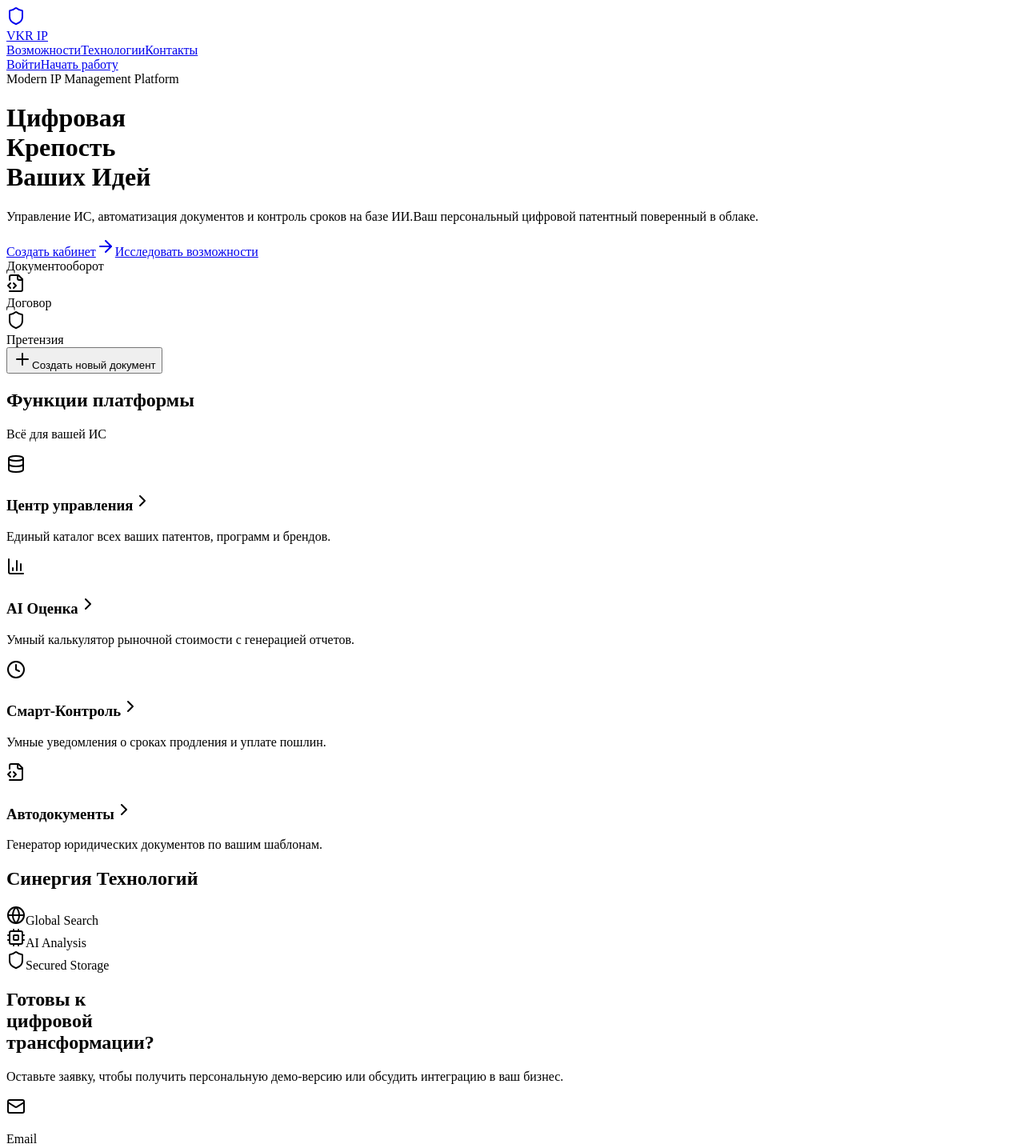
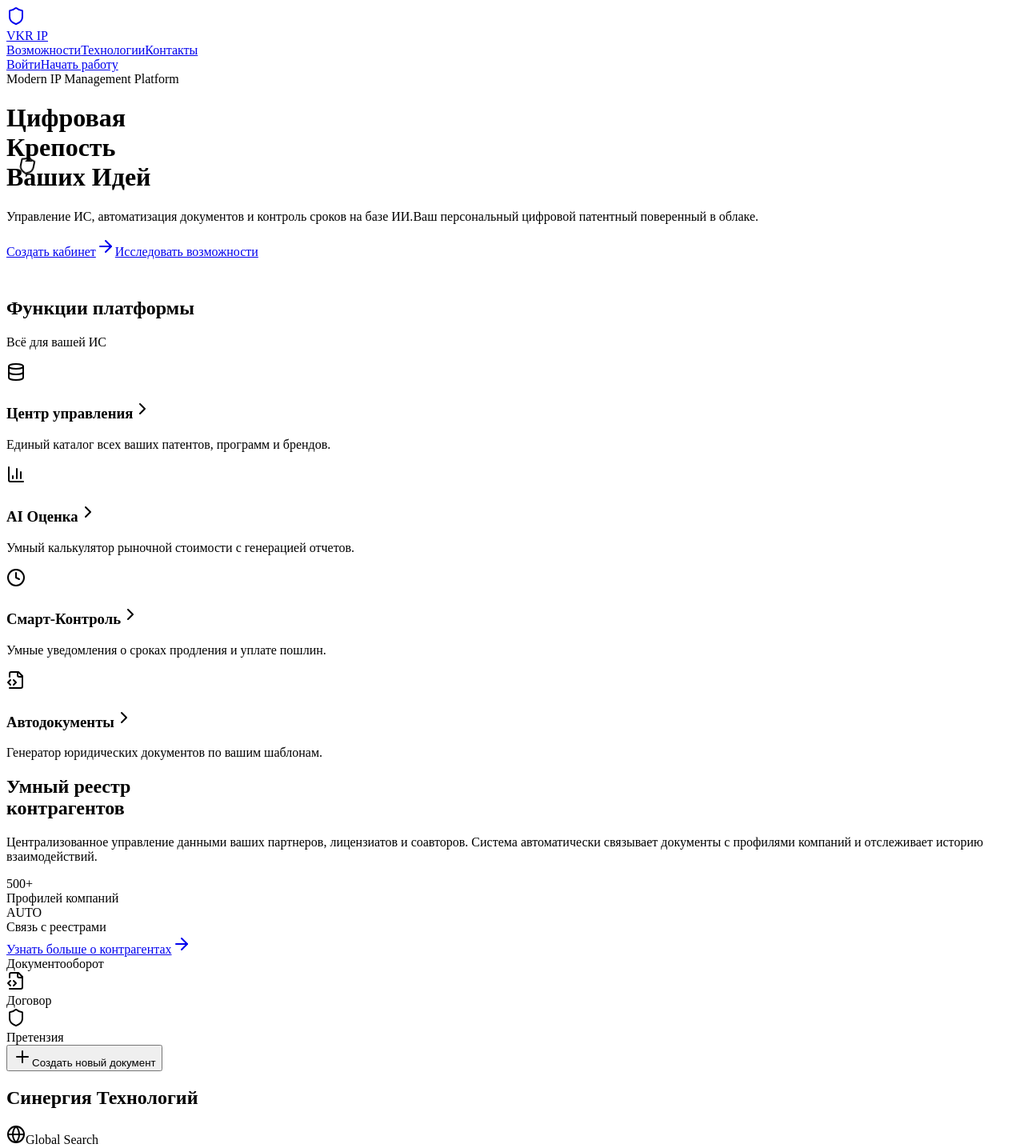
Before and after one commit to Mkdaniilla/VKR-IP, a Next.js app in the folder frontend/: page / in a window 1280 px wide. Shown: the top 1435 px of the page at 80% size. Built offline with nearby package versions, Linux system fonts and the light colour scheme.

Commit message:
UX: Move dashboard to Counterparties section

```diff
--- a/frontend/pages/index.tsx
+++ b/frontend/pages/index.tsx
@@ -26,6 +26,7 @@ export default function Landing() {
         <meta name="description" content="Профессиональная LegalTech платформа для аудита, мониторинга и финансовой оценки объектов интеллектуальной собственности с помощью ИИ." />
         <meta name="keywords" content="интеллектуальная собственность, оценка ИС, LegalTech, AI, патенты, товарные знаки" />
       </Head>
+
       {/* Hero Section Background */}
       <div className="absolute top-0 left-0 w-full h-[800px] overflow-hidden pointer-events-none sticky-background">
         <div className="absolute top-[-20%] left-[-10%] w-[60%] h-[70%] bg-cyan-500/10 rounded-full blur-[120px] animate-pulse"></div>
@@ -108,7 +109,80 @@ export default function Landing() {
             </div>
           </div>
 
-          <div className="relative animate-in zoom-in duration-1000 lg:-mt-40">
+          <div className="relative hidden lg:flex items-center justify-center overflow-hidden h-[600px]">
+            <div className="absolute w-[500px] h-[500px] bg-cyan-500/5 rounded-full blur-[120px] animate-pulse"></div>
+            <div className="relative w-72 h-72 border border-white/5 rounded-[4rem] rotate-12 flex items-center justify-center backdrop-blur-3xl shadow-2xl animate-float">
+              <Shield className="w-24 h-24 text-cyan-400/20 -rotate-12" />
+            </div>
+            <div className="absolute top-20 right-10 w-40 h-40 border border-white/5 rounded-[3rem] -rotate-12 backdrop-blur-xl animate-pulse-slow"></div>
+            <div className="absolute bottom-20 left-20 w-32 h-32 border border-white/5 rounded-[2.5rem] rotate-[30deg] backdrop-blur-xl animate-float-delayed"></div>
+          </div>
+        </div>
+      </main>
+
+      {/* Features Grid */}
+      <section id="features" className="max-w-7xl mx-auto px-6 py-32 border-t border-white/5">
+        <div className="text-center mb-20 space-y-4">
+          <h2 className="text-[10px] font-black text-cyan-400 uppercase tracking-[0.5em] flex items-center justify-center gap-4">
+            <span className="w-8 h-px bg-cyan-400/30"></span>
+            Функции платформы
+            <span className="w-8 h-px bg-cyan-400/30"></span>
+          </h2>
+          <p className="text-4xl md:text-5xl font-black uppercase tracking-tighter">Всё для вашей ИС</p>
+        </div>
+
+        <div className="grid md:grid-cols-2 lg:grid-cols-4 gap-8">
+          {[
+            { h: "Центр управления", p: "Единый каталог всех ваших патентов, программ и брендов.", i: <Database className="w-8 h-8 text-cyan-400" />, color: "cyan" },
+            { h: "AI Оценка", p: "Умный калькулятор рыночной стоимости с генерацией отчетов.", i: <BarChart3 className="w-8 h-8 text-blue-400" />, color: "blue" },
+            { h: "Смарт-Контроль", p: "Умные уведомления о сроках продления и уплате пошлин.", i: <Clock className="w-8 h-8 text-emerald-400" />, color: "emerald" },
+            { h: "Автодокументы", p: "Генератор юридических документов по вашим шаблонам.", i: <FileCode2 className="w-8 h-8 text-rose-400" />, color: "rose" },
+          ].map((f, idx) => (
+            <div key={f.h} className="glass-card p-10 rounded-[3rem] border-white/5 group hover:border-white/20 transition-all hover:translate-y-[-12px] duration-500 relative overflow-hidden">
+              <div className={`absolute -right-4 -top-4 w-24 h-24 bg-${f.color}-500/5 rounded-full blur-2xl group-hover:bg-${f.color}-500/10 transition-all text-sm`}></div>
+              <div className="mb-8 transform group-hover:scale-110 group-hover:rotate-3 transition-transform duration-500">{f.i}</div>
+              <h3 className="text-lg font-black text-white uppercase tracking-tighter mb-4 flex items-center gap-2 group-hover:text-cyan-400 transition-colors">
+                {f.h}
+                <ChevronRight className="w-3 h-3 opacity-0 group-hover:opacity-100 -translate-x-2 group-hover:translate-x-0 transition-all" />
+              </h3>
+              <p className="text-sm text-white/40 leading-relaxed font-medium">{f.p}</p>
+            </div>
+          ))}
+        </div>
+      </section>
+
+      {/* Smart Operations & Counterparties */}
+      <section className="max-w-7xl mx-auto px-6 py-32 border-t border-white/5 bg-white/[0.01]">
+        <div className="grid lg:grid-cols-2 gap-20 items-center">
+          <div className="space-y-8 order-2 lg:order-1">
+            <h2 className="text-4xl md:text-5xl font-black uppercase tracking-tighter leading-none">
+              Умный реестр <br />
+              <span className="text-blue-400">контрагентов</span>
+            </h2>
+            <p className="text-lg text-white/40 font-medium leading-relaxed">
+              Централизованное управление данными ваших партнеров, лицензиатов и соавторов.
+              Система автоматически связывает документы с профилями компаний и отслеживает историю взаимодействий.
+            </p>
+            <div className="grid grid-cols-2 gap-6 pt-4">
+              <div className="glass-card p-8 rounded-[2rem] border-white/5">
+                <div className="text-3xl font-black text-white mb-2 underline decoration-cyan-500/50 decoration-4">500+</div>
+                <div className="text-[10px] font-black text-white/20 uppercase tracking-[0.2em]">Профилей компаний</div>
+              </div>
+              <div className="glass-card p-8 rounded-[2rem] border-white/5">
+                <div className="text-3xl font-black text-cyan-400 mb-2">AUTO</div>
+                <div className="text-[10px] font-black text-white/20 uppercase tracking-[0.2em]">Связь с реестрами</div>
+              </div>
+            </div>
+            <Link
+              href="/login"
+              className="inline-flex items-center gap-2 text-[10px] font-black uppercase tracking-[0.3em] text-cyan-400 hover:text-white transition-colors group"
+            >
+              Узнать больше о контрагентах
+              <ArrowRight className="w-4 h-4 group-hover:translate-x-2 transition-transform" />
+            </Link>
+          </div>
+
+          <div className="relative order-1 lg:order-2 animate-in zoom-in duration-1000">
             <div className="glass-card p-4 rounded-[3.5rem] border-white/10 shadow-[0_0_100px_rgba(34,211,238,0.1)] overflow-hidden bg-white/5 backdrop-blur-3xl group">
               <div className="bg-[#0f172a]/80 rounded-[3rem] overflow-hidden border border-white/5 shadow-inner">
                 <div className="bg-white/5 px-6 py-4 flex items-center justify-between border-b border-white/5">
@@ -142,40 +216,8 @@ export default function Landing() {
               </div>
             </div>
             {/* Decors */}
-            <div className="absolute -top-10 -right-10 w-40 h-40 bg-cyan-500/20 rounded-full blur-[80px]"></div>
-            <div className="absolute -bottom-10 -left-10 w-40 h-40 bg-blue-500/20 rounded-full blur-[80px]"></div>
+            <div className="absolute -top-10 -right-10 w-40 h-40 bg-cyan-500/20 rounded-full blur-[80px] -z-10"></div>
           </div>
-        </div>
-      </main>
-
-      {/* Features Grid */}
-      <section id="features" className="max-w-7xl mx-auto px-6 py-32 border-t border-white/5">
-        <div className="text-center mb-20 space-y-4">
-          <h2 className="text-[10px] font-black text-cyan-400 uppercase tracking-[0.5em] flex items-center justify-center gap-4">
-            <span className="w-8 h-px bg-cyan-400/30"></span>
-            Функции платформы
-            <span className="w-8 h-px bg-cyan-400/30"></span>
-          </h2>
-          <p className="text-4xl md:text-5xl font-black uppercase tracking-tighter">Всё для вашей ИС</p>
-        </div>
-
-        <div className="grid md:grid-cols-2 lg:grid-cols-4 gap-8">
-          {[
-            { h: "Центр управления", p: "Единый каталог всех ваших патентов, программ и брендов.", i: <Database className="w-8 h-8 text-cyan-400" />, color: "cyan" },
-            { h: "AI Оценка", p: "Умный калькулятор рыночной стоимости с генерацией отчетов.", i: <BarChart3 className="w-8 h-8 text-blue-400" />, color: "blue" },
-            { h: "Смарт-Контроль", p: "Умные уведомления о сроках продления и уплате пошлин.", i: <Clock className="w-8 h-8 text-emerald-400" />, color: "emerald" },
-            { h: "Автодокументы", p: "Генератор юридических документов по вашим шаблонам.", i: <FileCode2 className="w-8 h-8 text-rose-400" />, color: "rose" },
-          ].map((f, idx) => (
-            <div key={f.h} className="glass-card p-10 rounded-[3rem] border-white/5 group hover:border-white/20 transition-all hover:translate-y-[-12px] duration-500 relative overflow-hidden">
-              <div className={`absolute -right-4 -top-4 w-24 h-24 bg-${f.color}-500/5 rounded-full blur-2xl group-hover:bg-${f.color}-500/10 transition-all text-sm`}></div>
-              <div className="mb-8 transform group-hover:scale-110 group-hover:rotate-3 transition-transform duration-500">{f.i}</div>
-              <h3 className="text-lg font-black text-white uppercase tracking-tighter mb-4 flex items-center gap-2 group-hover:text-cyan-400 transition-colors">
-                {f.h}
-                <ChevronRight className="w-3 h-3 opacity-0 group-hover:opacity-100 -translate-x-2 group-hover:translate-x-0 transition-all" />
-              </h3>
-              <p className="text-sm text-white/40 leading-relaxed font-medium">{f.p}</p>
-            </div>
-          ))}
         </div>
       </section>
 
@@ -277,9 +319,12 @@ export default function Landing() {
 
       <footer className="py-20 border-t border-white/5 relative bg-[#01040f]">
         <div className="max-w-7xl mx-auto px-6 flex flex-col md:flex-row justify-between items-center gap-10">
-          <div className="flex items-center gap-4">
+          <div className="items-center gap-4 flex leading-none">
             <Shield className="w-8 h-8 text-cyan-400" />
-            <div className="text-2xl font-black text-white uppercase tracking-tighter">VKR IP</div>
+            <div className="flex flex-col">
+              <div className="text-2xl font-black text-white uppercase tracking-tighter">VKR IP</div>
+              <div className="text-[8px] font-bold text-white/20 tracking-[0.4em] uppercase">Intelligence Platform</div>
+            </div>
           </div>
           <div className="flex gap-10">
             {['Правовая информация', 'Приватность', 'Условия'].map(l => (
@@ -292,6 +337,26 @@ export default function Landing() {
         </div>
       </footer>
       <KBAgentFox />
+
+      <style jsx>{`
+        @keyframes float {
+          0%, 100% { transform: translateY(0) rotate(12deg); }
+          50% { transform: translateY(-20px) rotate(15deg); }
+        }
+        @keyframes float-delayed {
+          0%, 100% { transform: translateY(0) rotate(30deg); }
+          50% { transform: translateY(20px) rotate(25deg); }
+        }
+        .animate-float {
+          animation: float 6s ease-in-out infinite;
+        }
+        .animate-float-delayed {
+          animation: float-delayed 8s ease-in-out infinite;
+        }
+        .animate-pulse-slow {
+          animation: pulse 4s cubic-bezier(0.4, 0, 0.6, 1) infinite;
+        }
+      `}</style>
     </div>
   );
 }
```
